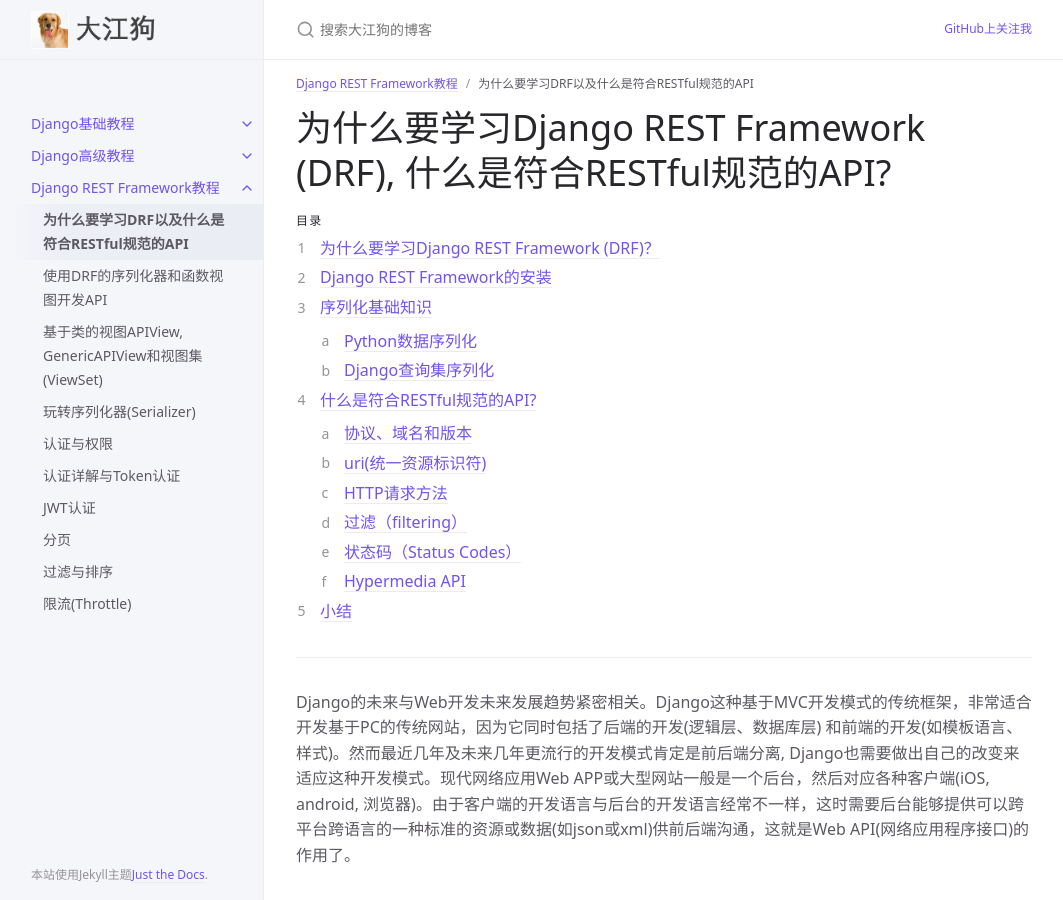
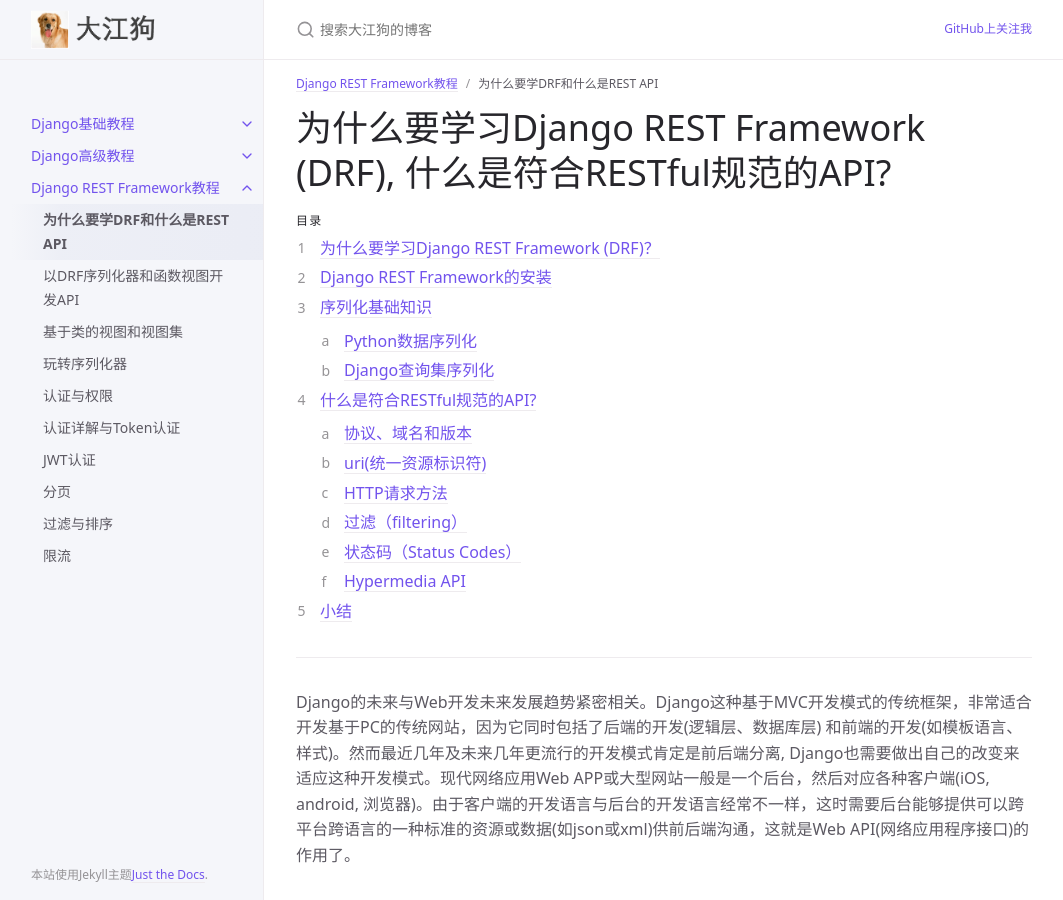
Before and after one commit to shiyunbo/shiyunbo.github.io, a Jekyll site: the page built from django/rest-framework/1-RESTfull-API-why-DRF.md, in a window 1280 px wide and 900 px high. Shown: the whole window, without its empty margins (108-1171 px from the left). Built offline with Jekyll 4.4.1, drawn with Linux system fonts in a browser that asks for light colours.

Commit message:
modified title

```diff
--- a/django/rest-framework/1-RESTfull-API-why-DRF.md
+++ b/django/rest-framework/1-RESTfull-API-why-DRF.md
@@ -1,6 +1,6 @@
 ---
 layout: default
-title: 为什么要学习DRF以及什么是符合RESTful规范的API
+title: 为什么要学DRF和什么是REST API
 parent: Django REST Framework教程
 nav_order: 1
 ---
--- a/django/rest-framework/10-throttling.md
+++ b/django/rest-framework/10-throttling.md
@@ -1,6 +1,6 @@
 ---
 layout: default
-title: 限流(Throttle)
+title: 限流
 parent: Django REST Framework教程
 nav_order: 10
 ---
--- a/django/rest-framework/2-first-blog-API.md
+++ b/django/rest-framework/2-first-blog-API.md
@@ -1,6 +1,6 @@
 ---
 layout: default
-title: 使用DRF的序列化器和函数视图开发API
+title: 以DRF序列化器和函数视图开发API
 parent: Django REST Framework教程
 nav_order: 2
 ---
--- a/django/rest-framework/3-CBV-APIView-viewsets.md
+++ b/django/rest-framework/3-CBV-APIView-viewsets.md
@@ -1,6 +1,6 @@
 ---
 layout: default
-title: 基于类的视图APIView, GenericAPIView和视图集(ViewSet)
+title: 基于类的视图和视图集
 parent: Django REST Framework教程
 nav_order: 3
 ---
--- a/django/rest-framework/4-DRF-serializer-advanced.md
+++ b/django/rest-framework/4-DRF-serializer-advanced.md
@@ -1,6 +1,6 @@
 ---
 layout: default
-title: 玩转序列化器(Serializer)
+title: 玩转序列化器
 parent: Django REST Framework教程
 nav_order: 4
 ---
```
